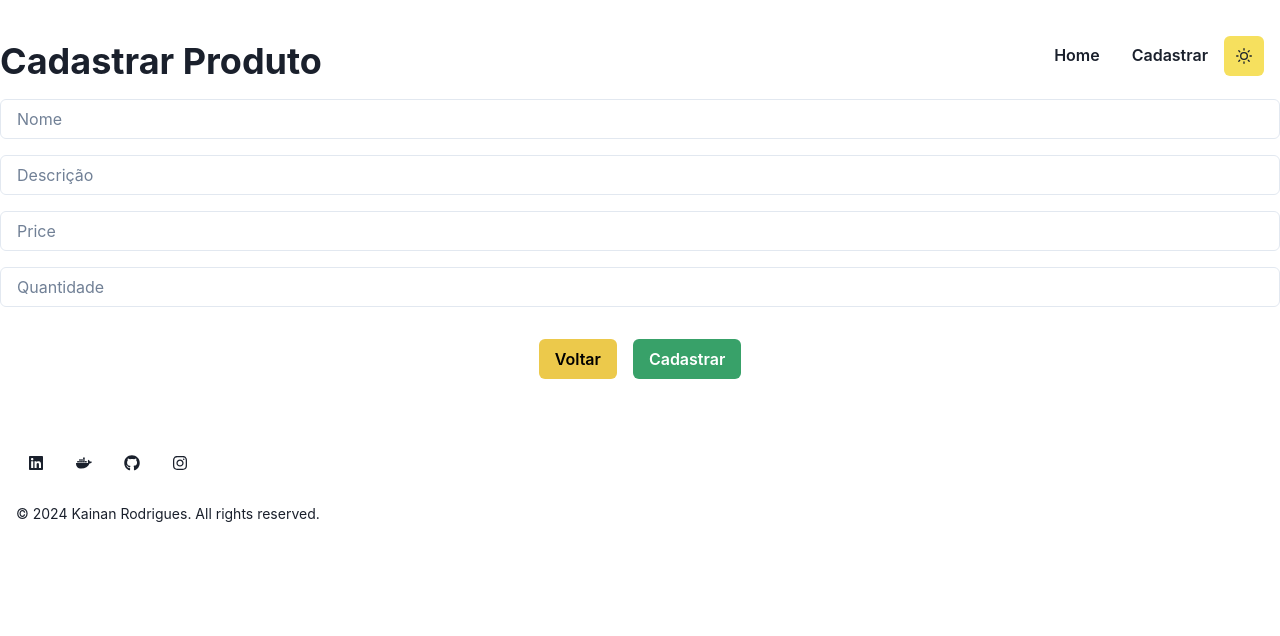
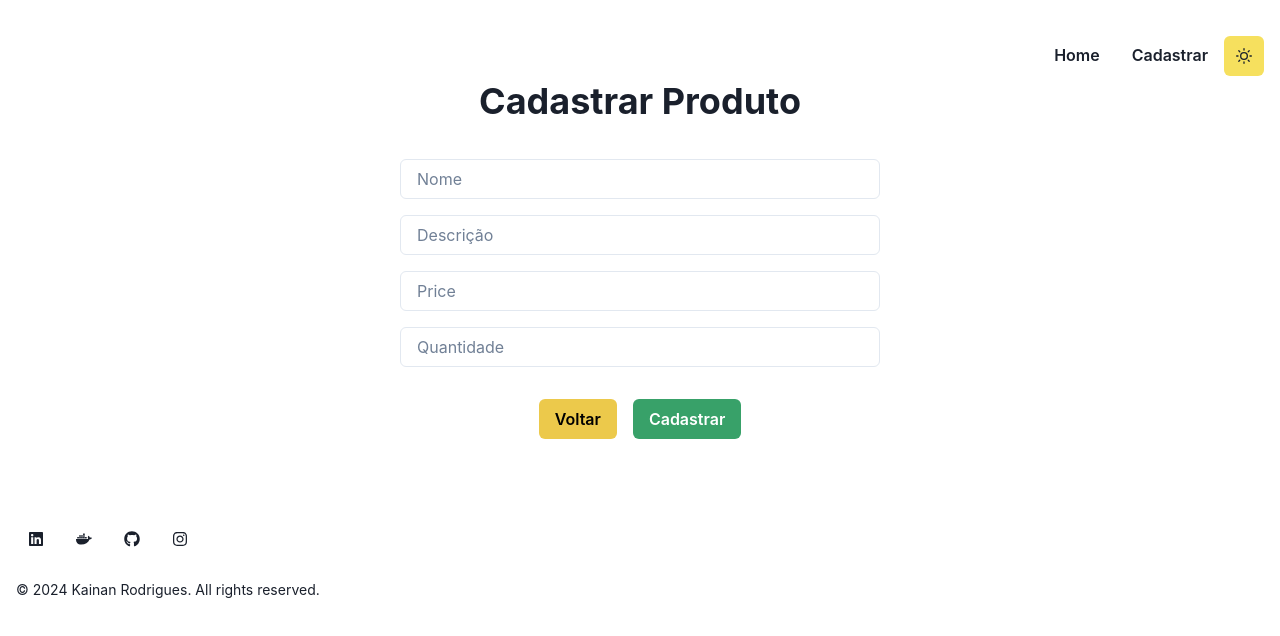
Before and after one commit to Kainanars/market-front, a Next.js app: page /cadastro in a window 1280 px wide. Shown: the top 636 px of the page. Built offline with nearby package versions, Linux system fonts and the light colour scheme.

Commit message:
atualizando para next app

```diff
--- a/src/components/footer.js
+++ b/src/components/footer.js
@@ -20,4 +20,4 @@ export default function Footer() {
             </Stack>
         </Container>
     );
-}
+};
--- a/src/pages/cadastro.js
+++ b/src/pages/cadastro.js
@@ -1,6 +1,6 @@
 import React, { useState } from 'react';
 import axios from 'axios';
-import { Box, Heading, VStack, Input, Button, HStack } from '@chakra-ui/react';
+import { Box, Heading, VStack, Input, Button, HStack, Flex, useMediaQuery } from '@chakra-ui/react';
 import { useRouter } from 'next/router';
 
 export default function Cadastro() {
@@ -32,10 +32,22 @@ export default function Cadastro() {
             .catch(error => console.error(error));
     };
 
+    const [isMobile] = useMediaQuery("(max-width: 767px)");
+
     return (
         <Box>
-            <Heading>Cadastrar Produto</Heading>
-            <VStack as="form" onSubmit={handleSubmit} spacing="4" mt="4">
+            <Flex justify="center" marginBottom={5} marginTop={20}>
+                <Heading>Cadastrar Produto</Heading>
+            </Flex>
+            <VStack
+                as="form"
+                onSubmit={handleSubmit}
+                spacing="4"
+                mt="4"
+                padding={4}
+                maxWidth={isMobile ? "90%" : "40%"}
+                marginX={isMobile ? "auto" : "auto"}
+            >
                 <Input placeholder="Nome" value={name} onChange={e => setName(e.target.value)} />
                 <Input placeholder="Descrição" value={description} onChange={e => setDescription(e.target.value)} />
                 <Input placeholder="Price" value={price} onChange={e => setPrice(e.target.value)} />
--- a/src/pages/index.js
+++ b/src/pages/index.js
@@ -3,8 +3,6 @@ import React, { useState, useEffect } from 'react';
 import axios from 'axios';
 import { Box, Heading, Flex, Button, Grid, GridItem } from '@chakra-ui/react';
 import { useColorModeValue } from '@chakra-ui/react';
-import Navbar from '../components/navbar';
-import Footer from '../components/footer';
 import NextLink from 'next/link';
 
 export default function Home() {
@@ -33,7 +31,7 @@ export default function Home() {
 
   return (
     <Box>
-      <Flex justify="center">
+      <Flex justify="center" marginBottom={5} marginTop={20}>
         <Heading>Produtos</Heading>
       </Flex>
       <Grid
```
Also changed, not shown: src/pages/edit/[id].js (+16 -3 lines).
